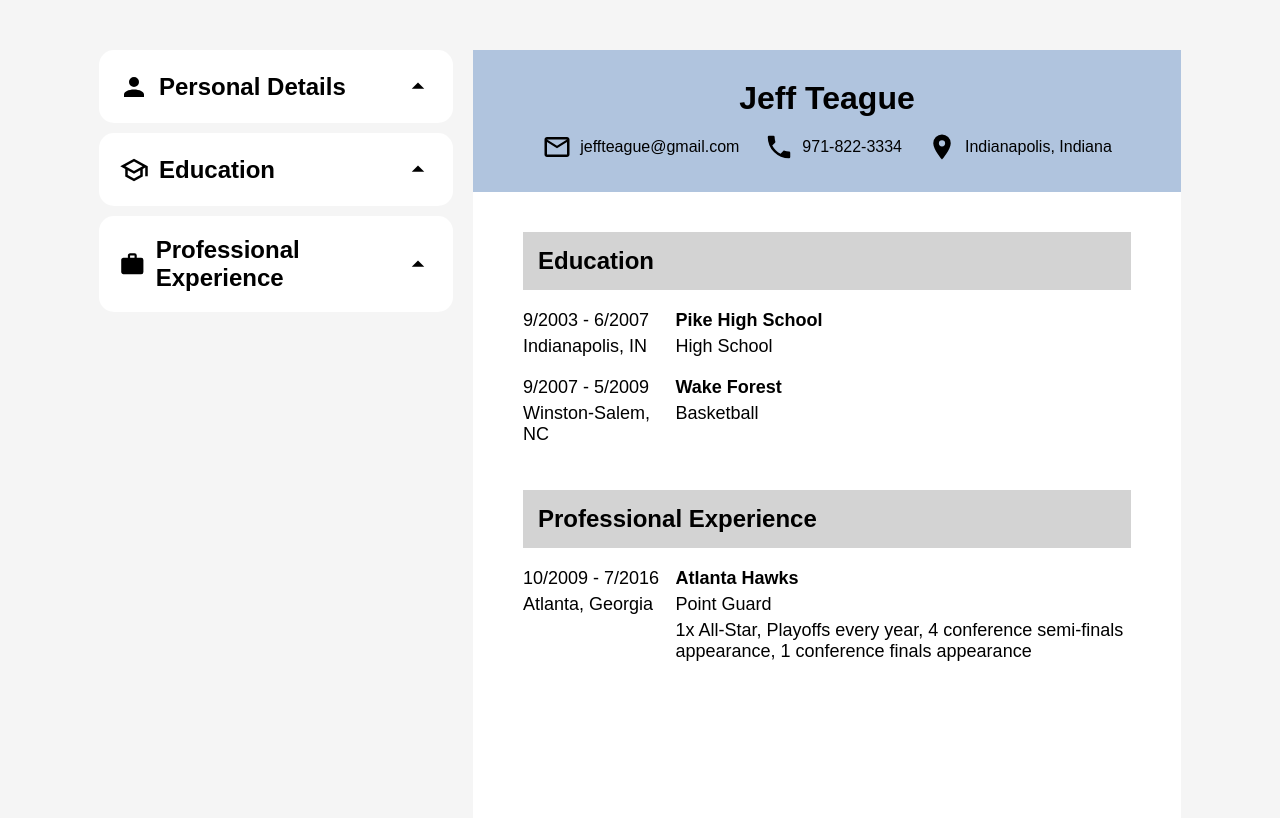
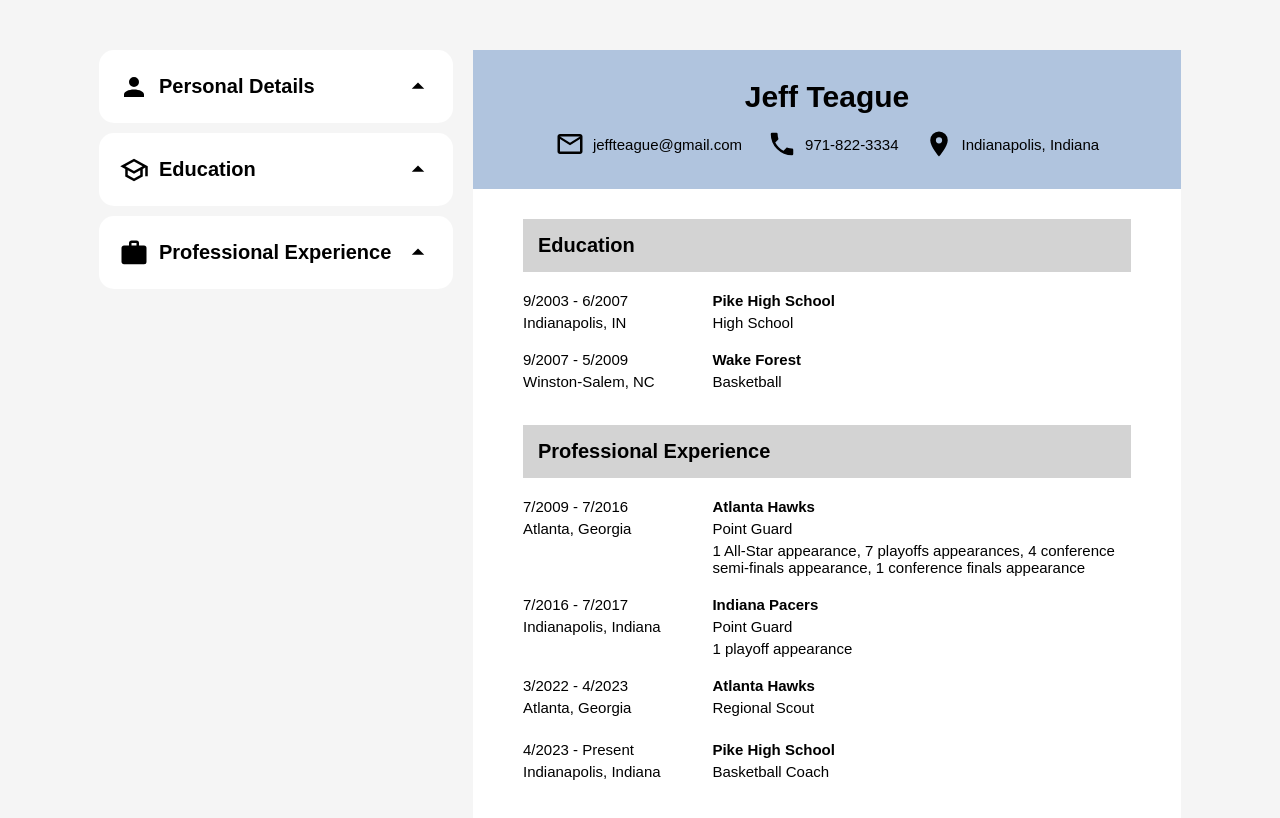
Before and after one commit to Mouzone/resume-generator, a React (Vite) app: page / in a window 1280 px wide. Shown: the top 818 px of the page. Built offline with nearby package versions, Linux system fonts and the light colour scheme.

Commit message:
Reduce font-size and add more dummy text/variables to Experience state

```diff
--- a/src/components/App.jsx
+++ b/src/components/App.jsx
@@ -2,10 +2,7 @@
 import { Personal, Education, Experience } from "./Form.jsx";
 import Resume from "./Resume.jsx"
 import '../styles/App.css'
-// todo: change education and experience to a list/object to contain multiple objects
 function App() {
-    // todo: change education and experience to objects iwth a toShow() value that has keys
-    // -- then folows the keys to the value inside the object called items and shows it
     const [ personal, setPersonal ] = useState( { name: "Jeff Teague",
                                                                  email: "jeffteague@gmail.com",
                                                                  phone: "971-822-3334",
@@ -32,17 +29,74 @@
                     })
     const [ experience, setExperience ] = useState(
         {
-                    show: [0],
+                    show: [0, 1, 6, 7],
                     items: {
                         0: {
                             company: "Atlanta Hawks",
                             position: "Point Guard",
-                            start: "10/2009",
+                            start: "7/2009",
                             end: "7/2016",
                             location: "Atlanta, Georgia",
-                            description: "1x All-Star, Playoffs every year, " +
+                            description: "1 All-Star appearance, " +
+                                "7 playoffs appearances, " +
                                 "4 conference semi-finals appearance, " +
                                 "1 conference finals appearance"
+                        },
+                        1: {
+                            company: "Indiana Pacers",
+                            position: "Point Guard",
+                            start: "7/2016",
+                            end: "7/2017",
+                            location: "Indianapolis, Indiana",
+                            description: "1 playoff appearance",
+                        },
+                        2: {
+                            company: "Minnesota Timberwolves",
+                            position: "Point Guard",
+                            start: "7/2017",
+                            end: "1/2020",
+                            location: "Minneapolis, Minnesota",
+                            description: "1 playoff appearance"
+                        },
+                        3: {
+                            company: "Atlanta Hawks",
+                            position: "Backup Point Guard",
+                            start: "1/2020",
+                            end: "7/2020",
+                            location: "Atlanta, Georgia",
+                            description: ""
+                        },
+                        4: {
+                            company: "Boston Celtics",
+                            position: "Backup Point Guard",
+                            start: "7/2020",
+                            end: "3/2021",
+                            location: "Boston, Massachusetts",
+                            description: ""
+                        },
+                        5: {
+                            company: "Milwaukee Bucks",
+                            position: "Backup Point Guard",
+                            start: "4/2021",
+                            end: "7/2021",
+                            location: "Milwaukee, Wisconsin",
+                            description: "1 NBA Championship"
+                        },
+                        6: {
+                            company: "Atlanta Hawks",
+                            position: "Regional Scout",
+                            start: "3/2022",
+                            end: "4/2023",
+                            location: "Atlanta, Georgia",
+                            description: ""
+                        },
+                        7: {
+                            company: "Pike High School",
+                            position: "Basketball Coach",
+                            start: "4/2023",
+                            end: "Present",
+                            location: "Indianapolis, Indiana",
+                            description: ""
                         }
                     }
                 })
--- a/src/index.css
+++ b/src/index.css
@@ -10,4 +10,17 @@
 textarea {
     font-size: 15px;
 }
+
+h1 {
+    font-size: 30px;
+}
+
+h2 {
+    text-align: center;
+    font-size: 20px;
+}
+
+p {
+    font-size: 15px;
+}
 /* fonts, fontsizng, font-elements in general */
--- a/src/styles/Resume.css
+++ b/src/styles/Resume.css
@@ -2,8 +2,8 @@
     display: flex;
     flex-direction: column;
     background-color: white;
-    gap: 20px;
-    height: 900px;
+    gap: 10px;
+    height: 1000px;
 }
 
 #personal,
@@ -53,7 +53,6 @@
 .item {
     display: flex;
     gap: 10px;
-    font-size: 18px;
 }
 
 .item .left,
@@ -64,11 +63,11 @@
 }
 
 .item .left {
-    width: 25%;
+    width: 30%;
 }
 
 .item .right {
-    width: 80%;
+    width: 70%;
 }
 
 .right p:first-child {
```
